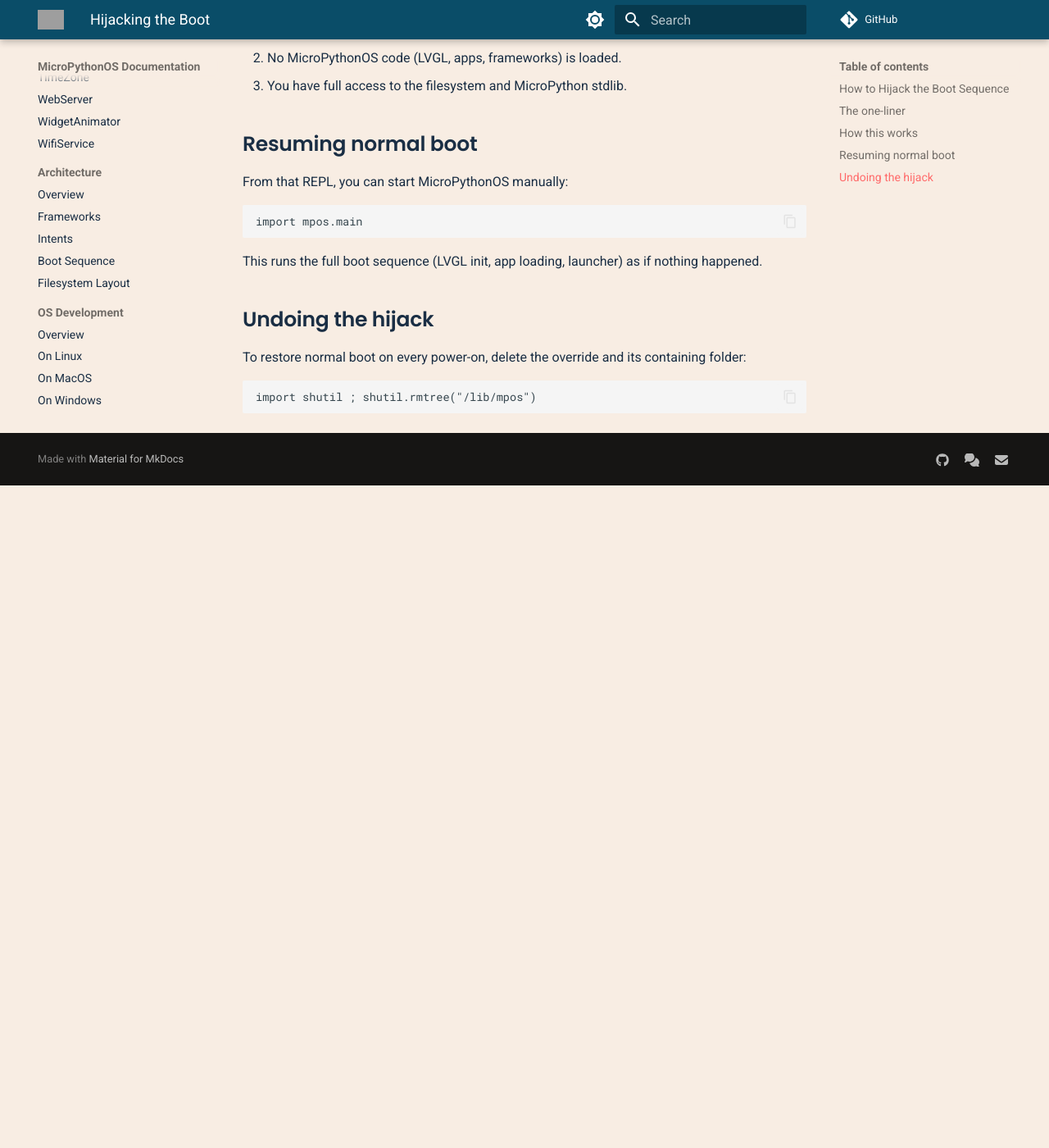
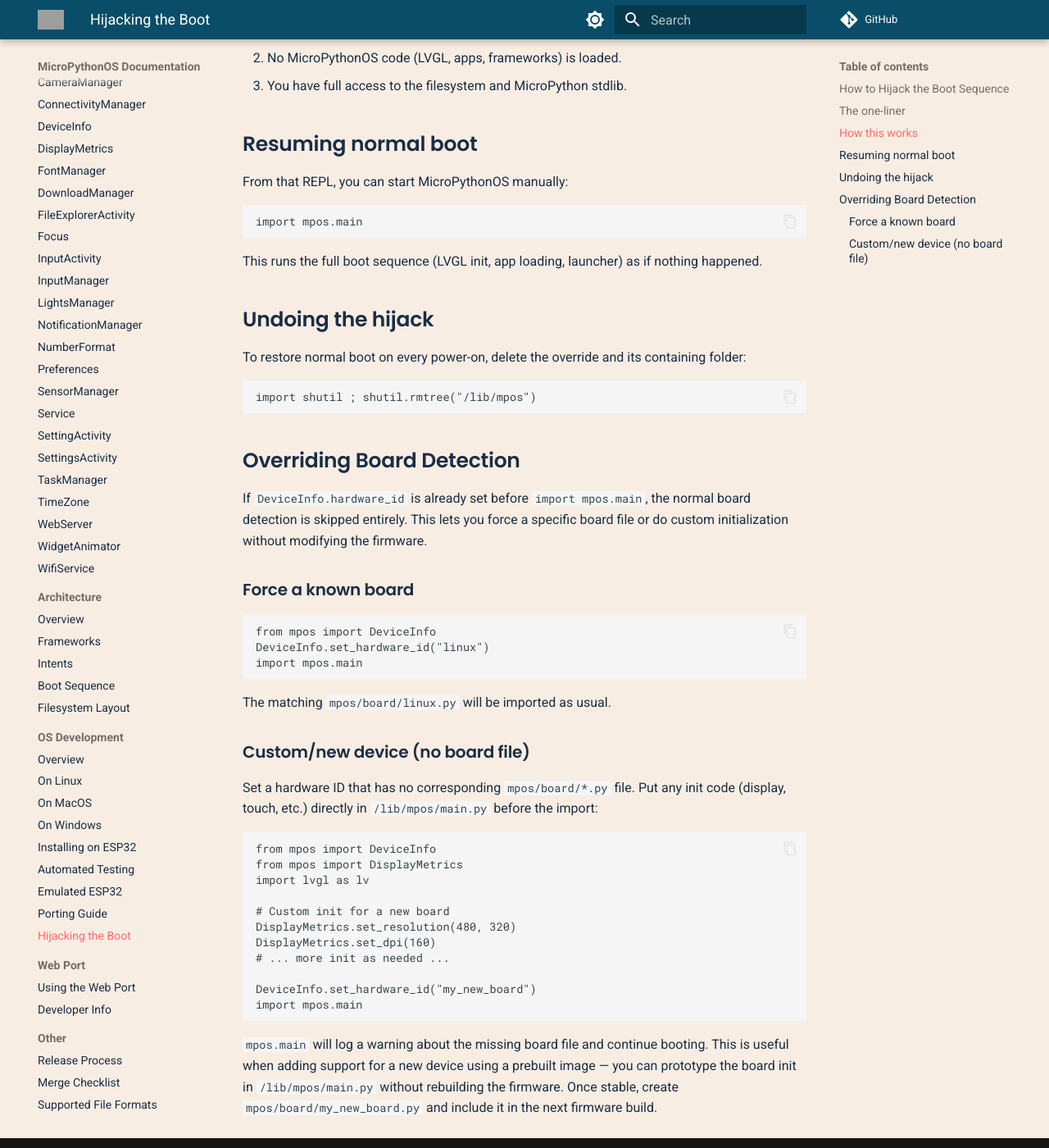
Before and after one commit to MicroPythonOS/docs, an MkDocs documentation site: the page built from docs/os-development/hijack-boot.md, in a window 1280 px wide and 1400 px high, scrolled down 1023 px. Shown: the whole window at 82% size. Built offline with MkDocs 1.6.1 and Material for MkDocs 9.7.7, drawn with Linux system fonts in a browser that asks for light colours; comment, search, counter and statistics services are not loaded; before the commit the page ends 1615 px from its top, so only the background shows below that; grey boxes are pictures that could not be loaded.

Commit message:
hijack-boot: document overriding board detection via pre-set hardware_id

````diff
--- a/docs/os-development/hijack-boot.md
+++ b/docs/os-development/hijack-boot.md
@@ -50,3 +50,37 @@ To restore normal boot on every power-on, delete the override and its containing
 ```python
 import shutil ; shutil.rmtree("/lib/mpos")
 ```
+
+## Overriding Board Detection
+
+If `DeviceInfo.hardware_id` is already set before `import mpos.main`, the normal board detection is skipped entirely. This lets you force a specific board file or do custom initialization without modifying the firmware.
+
+### Force a known board
+
+```python
+from mpos import DeviceInfo
+DeviceInfo.set_hardware_id("linux")
+import mpos.main
+```
+
+The matching `mpos/board/linux.py` will be imported as usual.
+
+### Custom/new device (no board file)
+
+Set a hardware ID that has no corresponding `mpos/board/*.py` file. Put any init code (display, touch, etc.) directly in `/lib/mpos/main.py` before the import:
+
+```python
+from mpos import DeviceInfo
+from mpos import DisplayMetrics
+import lvgl as lv
+
+# Custom init for a new board
+DisplayMetrics.set_resolution(480, 320)
+DisplayMetrics.set_dpi(160)
+# ... more init as needed ...
+
+DeviceInfo.set_hardware_id("my_new_board")
+import mpos.main
+```
+
+`mpos.main` will log a warning about the missing board file and continue booting. This is useful when adding support for a new device using a prebuilt image — you can prototype the board init in `/lib/mpos/main.py` without rebuilding the firmware. Once stable, create `mpos/board/my_new_board.py` and include it in the next firmware build.
````
